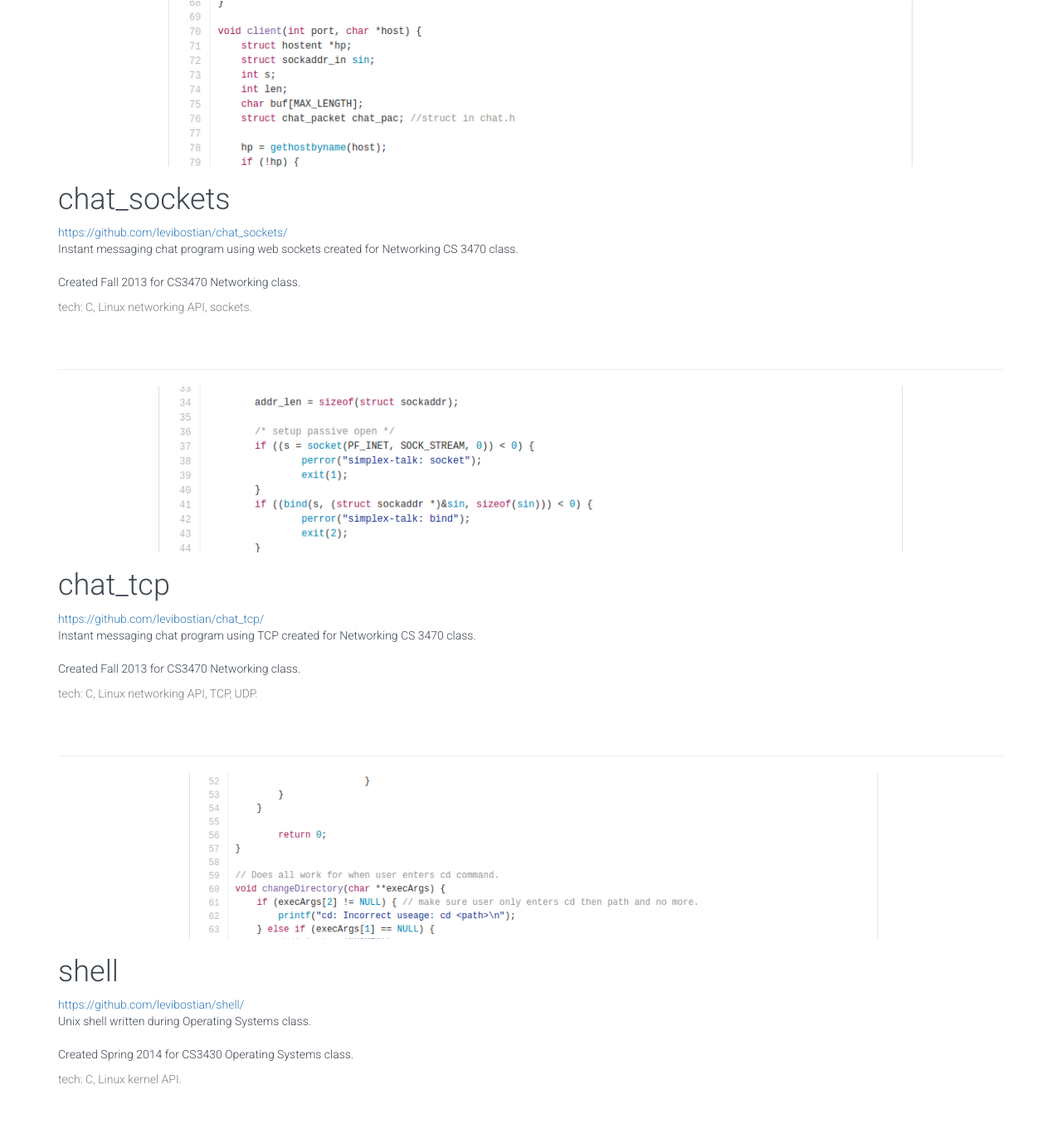
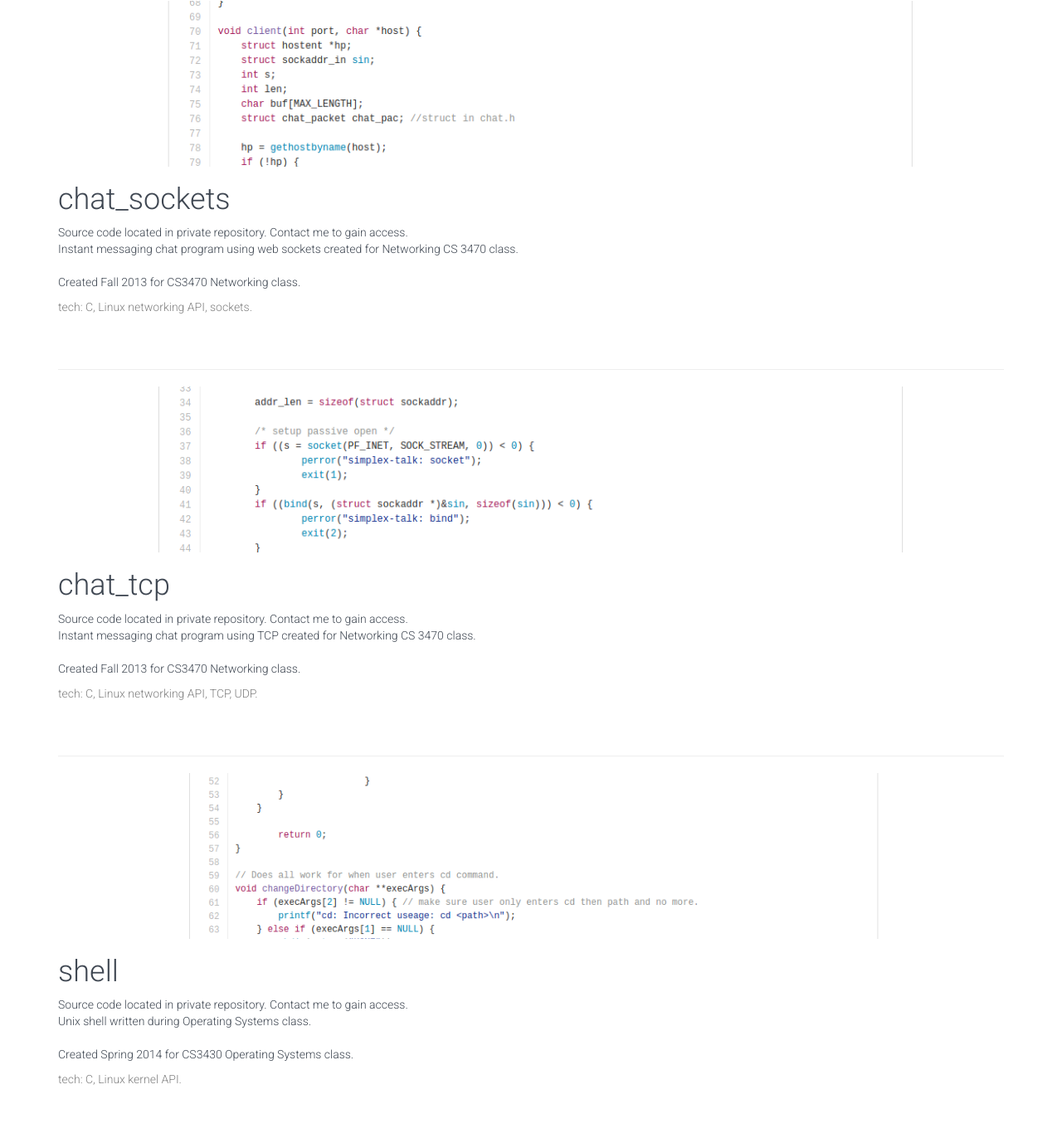
Before and after one commit to levibostian/projects, a website: page index.html in a window 1280 px wide. Shown: the part 2908-4280 px from the top of the page at 83% size. Drawn offline with nearby package versions, Linux system fonts and the light colour scheme.

Commit message:
Edit links to private repos.

```diff
--- a/index.html
+++ b/index.html
@@ -121,7 +121,7 @@
                         </div>
                         <div class="col-md-12">
                             <a class="boring-link" href="https://github.com/levibostian/chat_sockets/"><h1>chat_sockets</h1></a>
-                            <a href="https://github.com/levibostian/chat_sockets/">https://github.com/levibostian/chat_sockets/</a>
+                            Source code located in private repository. Contact me to gain access.
                             <p>
                                 Instant messaging chat program using web sockets created for Networking CS 3470 class.
                                 <br/><br/>
@@ -138,7 +138,7 @@
                         </div>
                         <div class="col-md-12">
                             <a class="boring-link" href="https://github.com/levibostian/chat_tcp/"><h1>chat_tcp</h1></a>
-                            <a href="https://github.com/levibostian/chat_tcp/">https://github.com/levibostian/chat_tcp/</a>
+                            Source code located in private repository. Contact me to gain access.
                             <p>
                                 Instant messaging chat program using TCP created for Networking CS 3470 class.
                                 <br/><br/>
@@ -155,7 +155,7 @@
                         </div>
                         <div class="col-md-12">
                             <a class="boring-link" href="https://github.com/levibostian/shell/"><h1>shell</h1></a>
-                            <a href="https://github.com/levibostian/shell/">https://github.com/levibostian/shell/</a>
+                            Source code located in private repository. Contact me to gain access.
                             <p>
                                 Unix shell written during Operating Systems class.
                                 <br/><br/>
@@ -172,7 +172,7 @@
                         </div>
                         <div class="col-md-12">
                             <a class="boring-link" href="https://github.com/levibostian/kitchenKernelModule/"><h1>kitchenKernelModule</h1></a>
-                            <a href="https://github.com/levibostian/kitchenKernelModule/">https://github.com/levibostian/kitchenKernelModule/</a>
+                            Source code located in private repository. Contact me to gain access.
                             <p>
                                 Linux kernel module written for CS3430 Operating Systems class.
                                 <br/><br/>
@@ -189,7 +189,7 @@
                         </div>
                         <div class="col-md-12">
                             <a class="boring-link" href="https://github.com/levibostian/fat32reader/"><h1>fat32reader</h1></a>
-                            <a href="https://github.com/levibostian/fat32reader/">https://github.com/levibostian/fat32reader/</a>
+                            Source code located in private repository. Contact me to gain access.
                             <p>
                                 Command line FAT 32 storage reader created for CS3430 Operating Systems class.
                                 <br/><br/>
```
